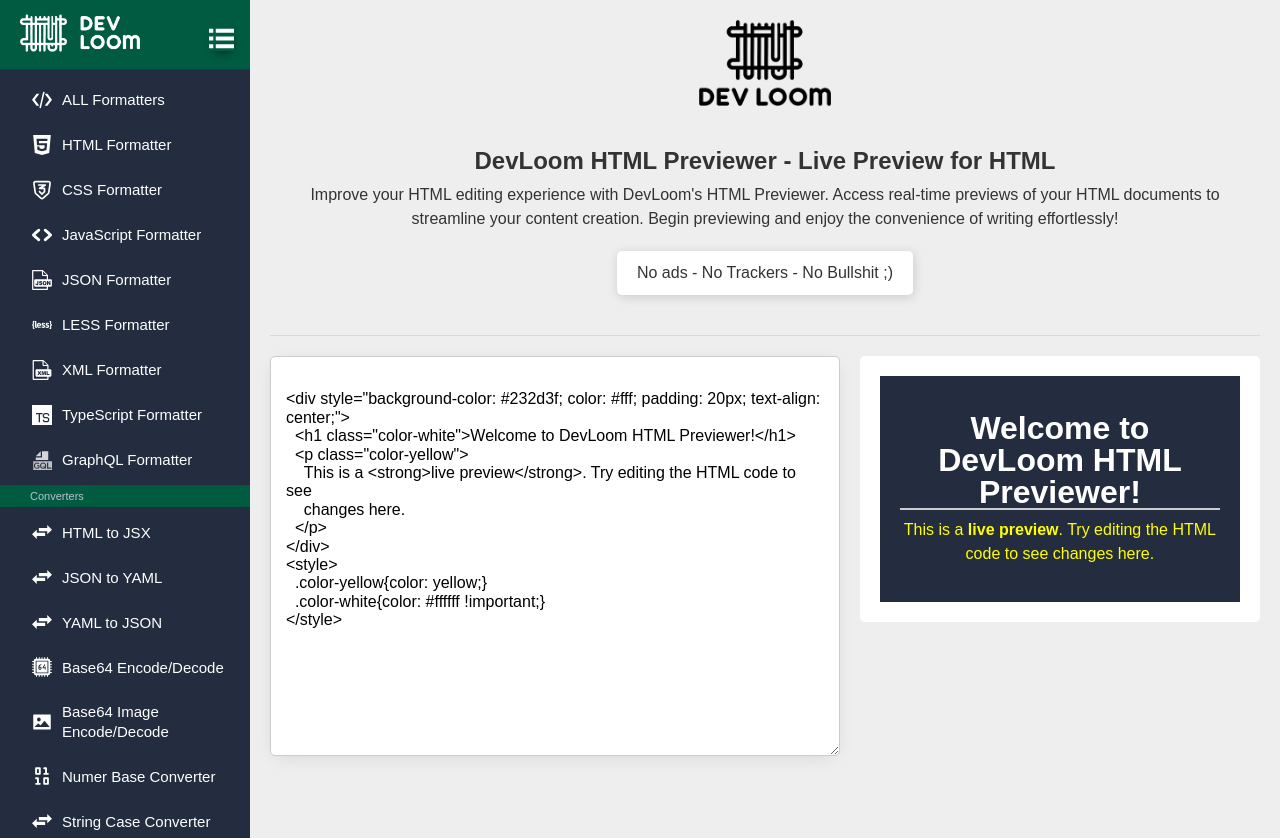
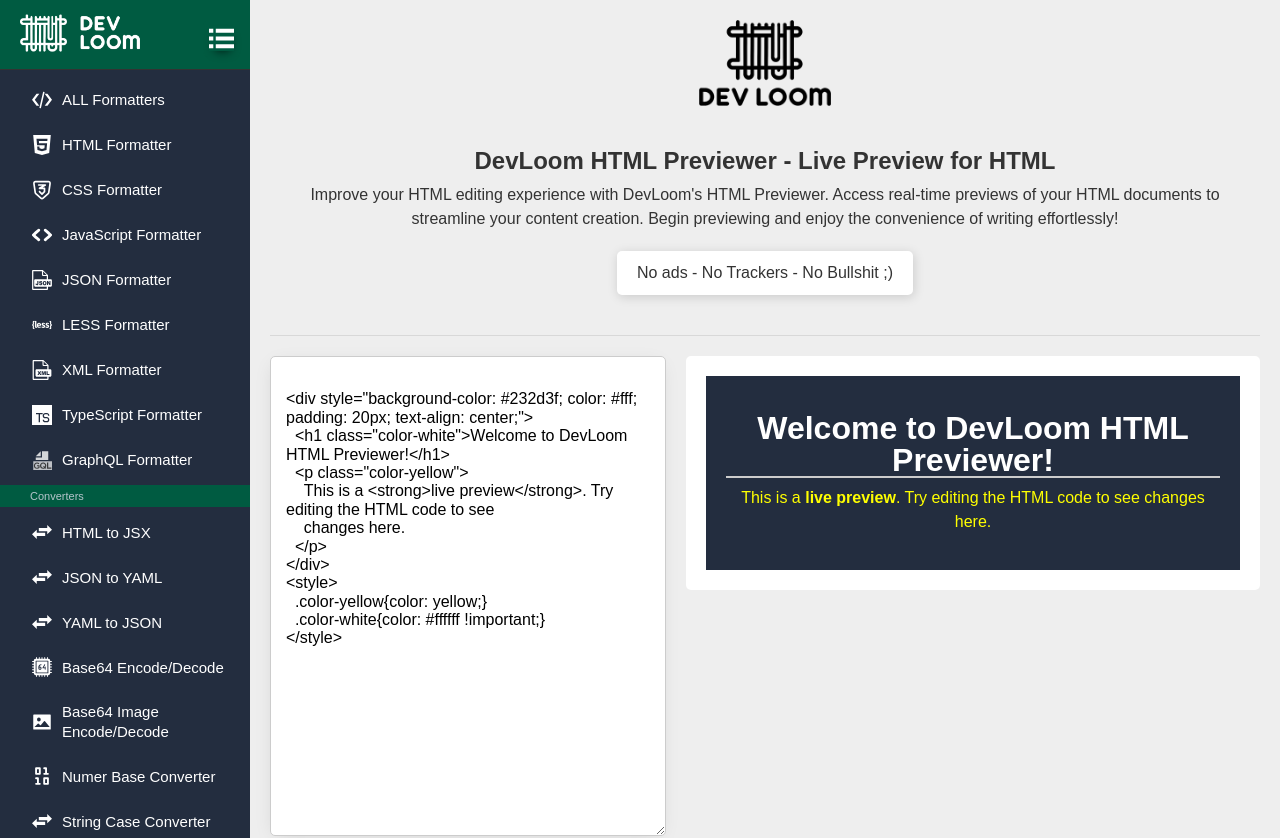
Before and after one commit to Eiad/DevLoom-Code-Utilities-NextJS-React, a Next.js app: page /previewers/HTMLPreviewer in a window 1280 px wide. Shown: the top 838 px of the page. Built offline with nearby package versions, Linux system fonts and the light colour scheme.

Commit message:
HTML previewer page small fixes

```diff
--- a/src/components/previewers/HTMLPreviewer.js
+++ b/src/components/previewers/HTMLPreviewer.js
@@ -6,9 +6,6 @@
 function HTMLPreviewer() {
   const [htmlCode, setHtmlCode] = useState(demoHtmlSnippet);
   const [sanitizedHtml, setSanitizedHtml] = useState("");
-  const textareaClassName = htmlCode
-    ? "markdown-input border-round prev-active"
-    : "markdown-input border-round";
 
   useEffect(() => {
     if (typeof window !== "undefined") {
@@ -18,18 +15,27 @@
   }, [htmlCode]);
 
   return (
-    <div className="markdownpage-container">
+    <>
+      <div
+        className={`previewer-container markdownpage-container ${
+          htmlCode ? "preview-active" : ""
+        }`}
+      >
+        <div className="previewer-left">
           <textarea
             placeholder="Paste your HTML code here..."
-        className={textareaClassName}
             value={htmlCode}
             onChange={(e) => setHtmlCode(e.target.value)}
           />
+        </div>
         <div
-        className="markdown-preview border-round"
-        dangerouslySetInnerHTML={{ __html: sanitizedHtml || "HTML preview..." }}
+          className="previewer-right markdown-preview border-round"
+          dangerouslySetInnerHTML={{
+            __html: sanitizedHtml || "HTML is previewed here...",
+          }}
         ></div>
       </div>
+    </>
   );
 }
 
```
Lines whose indentation alone changed are shown as unchanged.
